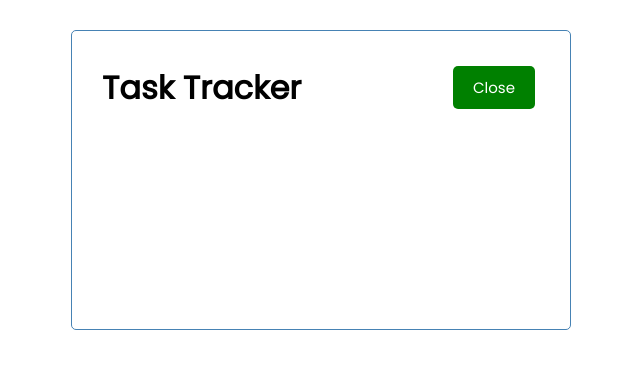
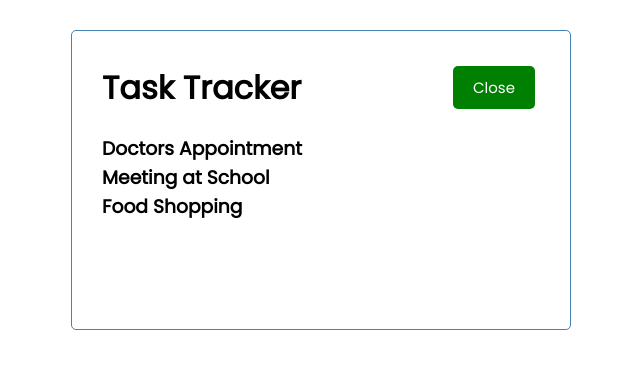
Before and after one commit to 04alexklink/react2021-task-tracker, a React (Create React App) app: page / in a window 1280 px wide. Shown: the top 368 px of the page, without its empty margins (319-959 px from the left). Built offline with nearby package versions, Linux system fonts and the light colour scheme.

Commit message:
Created Tasks component and brought into App component. At the moment it has a hardcoded array of task objects, that it loops through using the map method to create lists of the task object text values and outputs them in h3 tags. Need to bring the tasks array into my component functionality next

```diff
--- a/src/App.js
+++ b/src/App.js
@@ -1,8 +1,10 @@
 import Header from './components/Header'
+import Tasks from './components/Tasks'
 function App() {
   return (
     <div className="container">
       <Header title="Task Tracker"/>
+      <Tasks/>
     </div>
   );
 }
--- /dev/null
+++ b/src/components/Tasks.js
@@ -0,0 +1,35 @@
+const tasks = [
+    {
+      id:1,
+      text: 'Doctors Appointment',
+      day: 'Feb 5th at 2:30pm',
+      reminder: true
+  },
+  {
+    id:2,
+    text: 'Meeting at School',
+    day: 'Feb 6th at 1:30pm',
+    reminder:true
+  },
+  {
+    id:3,
+    text: 'Food Shopping',
+    day: 'Feb 5th at 2:30pm',
+    reminder: false
+  }
+]
+
+const Tasks = () => {
+
+  return (
+    <>
+    {tasks.map((task) =>
+      (
+        <h3 key={task.id}>{task.text}</h3>
+      )
+    )}
+    </>
+  )
+}
+
+export default Tasks
```
